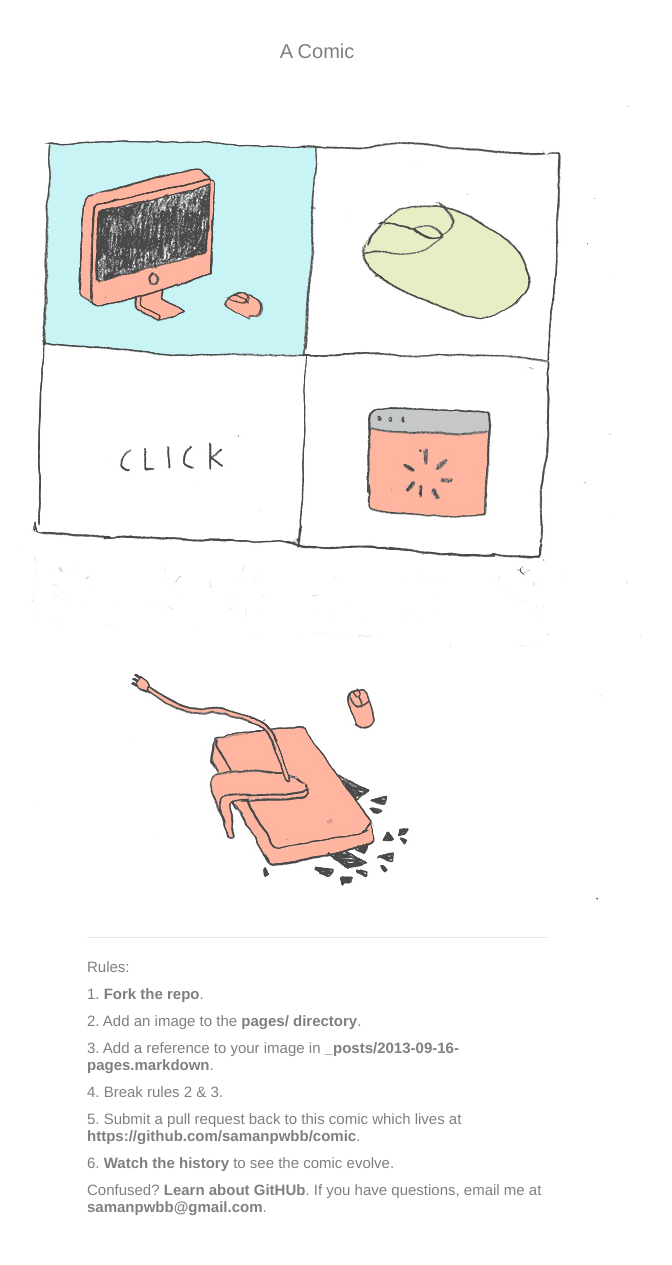
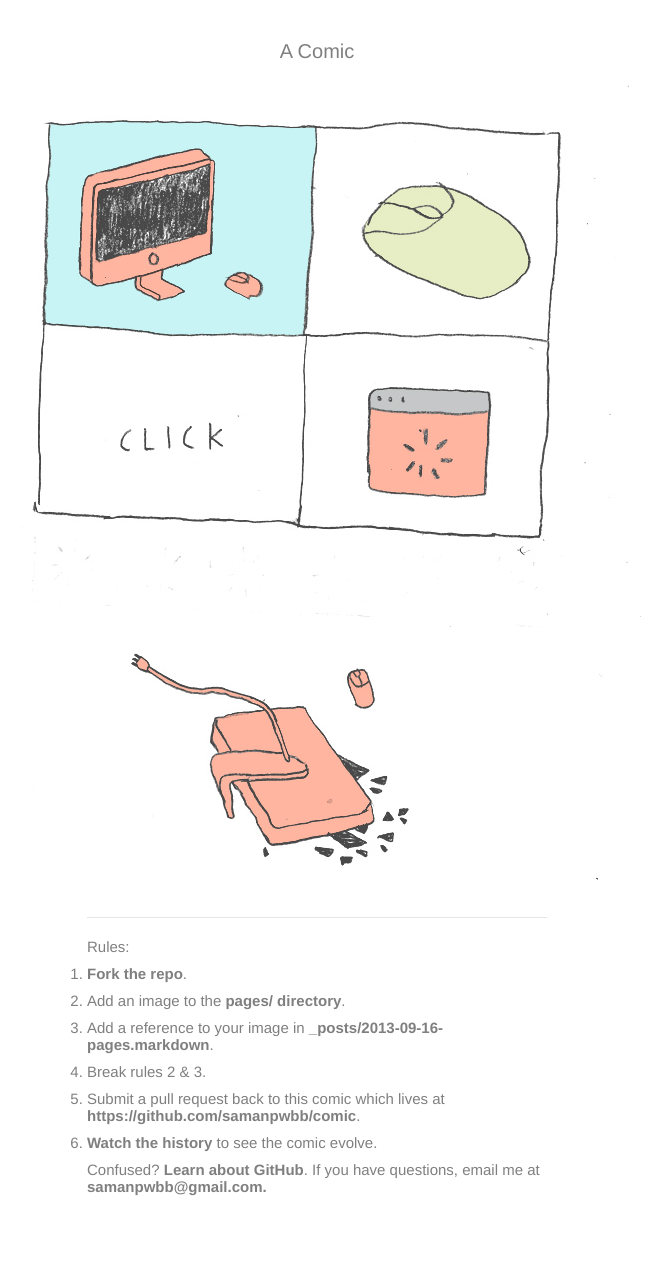
Before and after one commit to samanpwbb/comic, a Jekyll site: the page built from index.html, in a window 1280 px wide. Shown: the whole page, without its empty margins (323-995 px from the left). Built offline with Jekyll 4.4.1, drawn with Linux system fonts in a browser that asks for light colours; Markdown is read by kramdown in place of the engine named in the settings; after the commit the page ends 1235 px from its top, so only the background shows below that.

Commit message:
basic site done

```diff
--- a/_config.yml
+++ b/_config.yml
@@ -1,4 +1,5 @@
 name: Comic
-baseurl:
+baseurl: /comic
+permalink: /:categories/:title
 markdown: redcarpet
 pygments: true
--- a/css/main.css
+++ b/css/main.css
@@ -60,7 +60,7 @@ body {
 h1 {
   text-align: center;
   font-size: 20px;
-  margin-bottom: 40px;
+  margin-bottom: 20px;
 }
 
 h2 {
@@ -96,6 +96,10 @@ img {
   padding-top: 20px;
 }
 
+ol {
+  list-style: decimal;
+}
+
 ol li {
   margin-bottom: 10px;
 }
--- a/index.html
+++ b/index.html
@@ -14,12 +14,12 @@ title: A Comic
   <div class='contain footer'>
     <h2>Rules:</h2>
     <ol>
-      <li>1. <a href='https://github.com/samanpwbb/comic/fork'>Fork the repo</a>.</li>
-      <li>2. Add an image to the <a href='https://github.com/samanpwbb/comic/blob/gh-pages/_posts/pages'>pages/ directory</a>.</li>
-      <li>3. Add a reference to your image in <a href='https://github.com/samanpwbb/comic/blob/gh-pages/_posts/2013-09-16-welcome-to-jekyll.markdown'>_posts/2013-09-16-pages.markdown</a>.</li>
-      <li>4. Break rules 2 & 3.</li>
-      <li>5. Submit a pull request back to this comic which lives at <a href='https://github.com/samanpwbb/comic'>https://github.com/samanpwbb/comic</a>.</li>
-      <li>6. <a href='https://github.com/samanpwbb/comic/commits/gh-pages'>Watch the history</a> to see the comic evolve.</li>
-      <li>Confused? <a href='https://help.github.com/'>Learn about GitHUb</a>. If you have questions, email me at <a href="mailto:samanpwbb@gmail.com">samanpwbb@gmail.com</a>.
+      <li><a href='https://github.com/samanpwbb/comic/fork'>Fork the repo</a>.</li>
+      <li>Add an image to the <a href='https://github.com/samanpwbb/comic/blob/gh-pages/_posts/pages'>pages/ directory</a>.</li>
+      <li>Add a reference to your image in <a href='https://github.com/samanpwbb/comic/blob/gh-pages/_posts/2013-09-16-welcome-to-jekyll.markdown'>_posts/2013-09-16-pages.markdown</a>.</li>
+      <li>Break rules 2 & 3.</li>
+      <li>Submit a pull request back to this comic which lives at <a href='https://github.com/samanpwbb/comic'>https://github.com/samanpwbb/comic</a>.</li>
+      <li><a href='https://github.com/samanpwbb/comic/commits/gh-pages'>Watch the history</a> to see the comic evolve.</li>
     </ol>
+    <span>Confused? <a href='https://help.github.com/'>Learn about GitHub</a>. If you have questions, email me at <a href="mailto:samanpwbb@gmail.com">samanpwbb@gmail.com</span>.
   </div>
```
